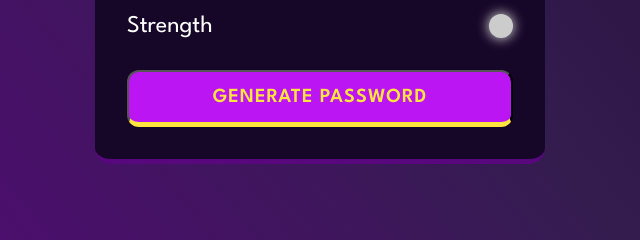
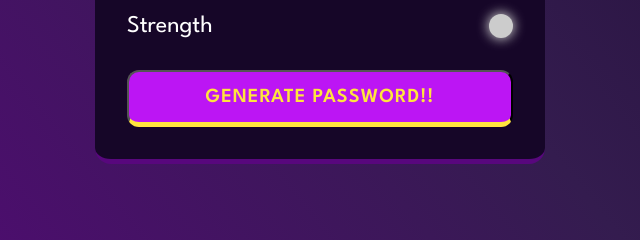
Before and after one commit to Krishnagupta2004/Password-Generator, a plain HTML site: page index.html in a window 1280 px wide. Shown: the part 532-772 px from the top of the page, 320-960 px from the left. Drawn offline with Linux system fonts and the light colour scheme.

Commit message:
Update index.html

```diff
--- a/index.html
+++ b/index.html
@@ -59,7 +59,7 @@
             </div>
 
             <!-- Generate Password Button  -->
-            <button class="generateButton">Generate Password</button>
+            <button class="generateButton">Generate Password!!</button>
         </div>
     </div>
 <script src="script.js"></script>
```
